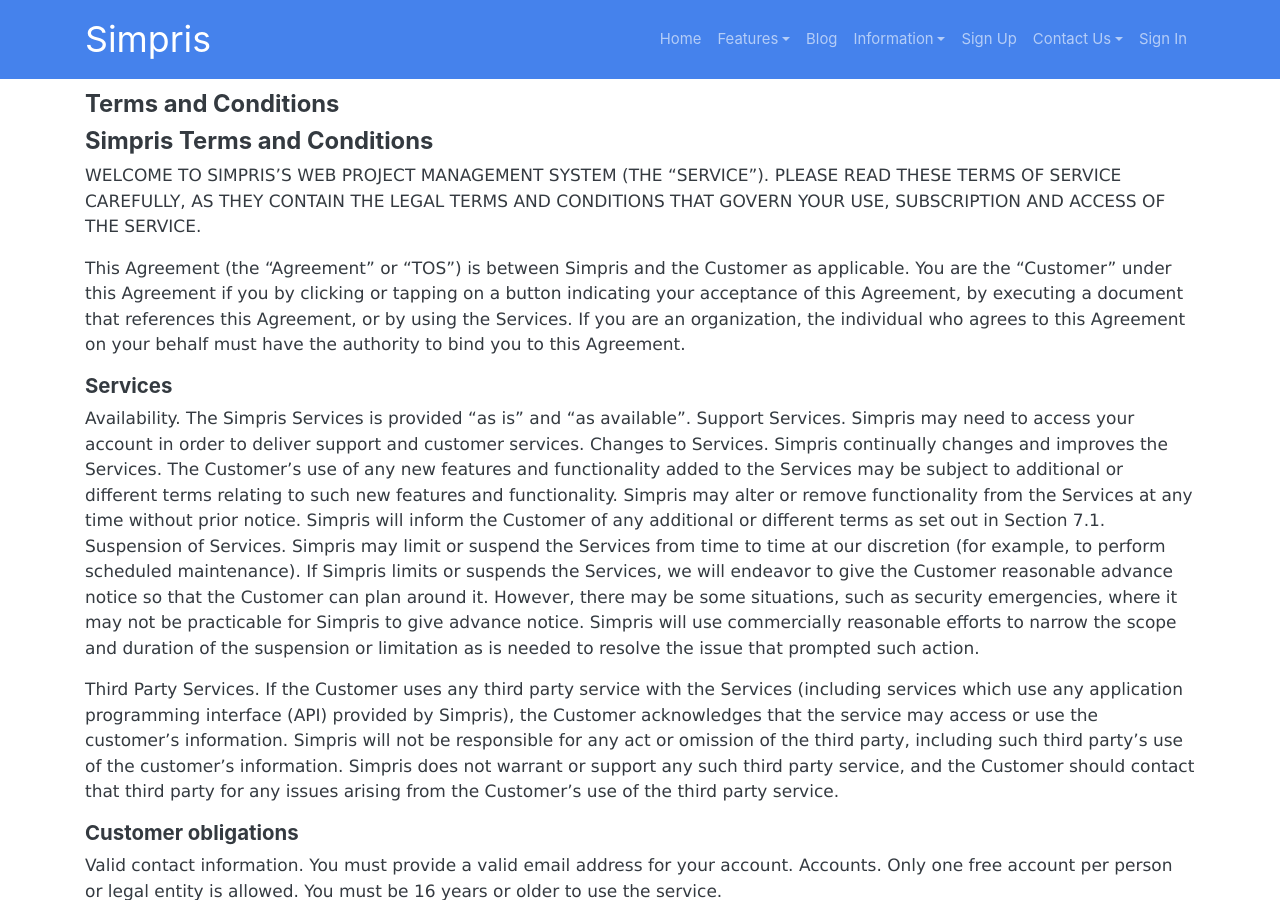
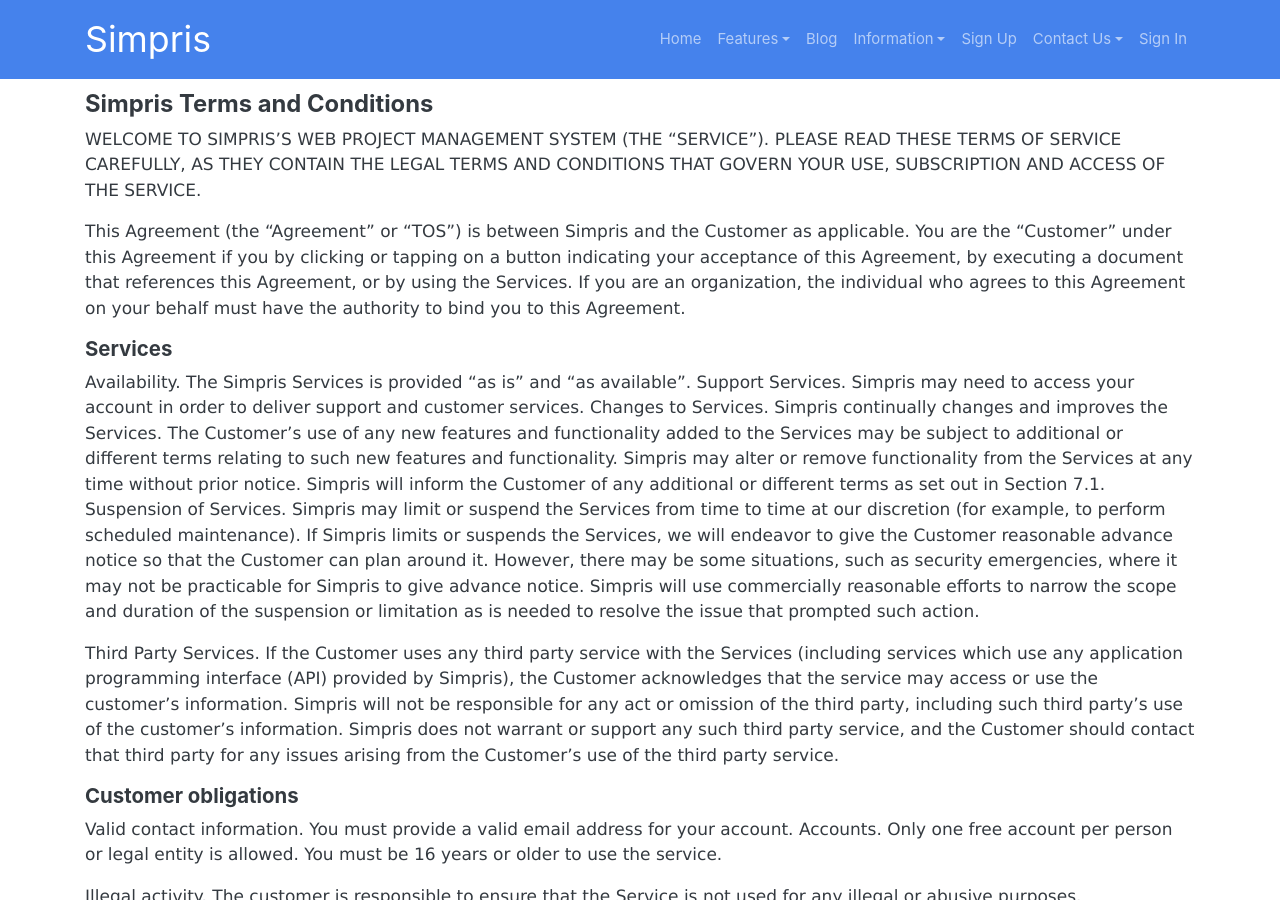
Before and after one commit to Grafrajohn/si, a Jekyll site: the page built from terms.markdown, in a window 1280 px wide and 900 px high. Built offline with Jekyll 4.4.1, drawn with Linux system fonts in a browser that asks for light colours; nearby versions of some CDN libraries.

Commit message:
Further improve terms and provacy

```diff
--- a/privacy.markdown
+++ b/privacy.markdown
@@ -1,11 +1,9 @@
 ---
-title: Privacy Policy
+title: Simpris Privacy Policy
 date: 2020-04-03 12:47:00 Z
 permalink: privacy
 layout: page
 ---
-
-# Simpris Privacy Policy
 
 Goodly Code Limited ("Simpris") operates several websites including Simpris.com and related
 subdomains. It is Simpris's policy to respect your privacy regarding any information we may collect
--- a/terms.markdown
+++ b/terms.markdown
@@ -1,11 +1,9 @@
 ---
-title: Terms and Conditions
+title: Simpris Terms and Conditions
 date: 2020-04-03 12:47:00 Z
 permalink: terms
 layout: page
 ---
-
-# Simpris Terms and Conditions
 
 WELCOME TO SIMPRIS’S WEB PROJECT MANAGEMENT SYSTEM (THE “SERVICE”). PLEASE READ THESE TERMS OF SERVICE CAREFULLY, AS THEY CONTAIN THE LEGAL TERMS AND CONDITIONS THAT GOVERN YOUR USE, SUBSCRIPTION AND ACCESS OF THE SERVICE.
 
```
